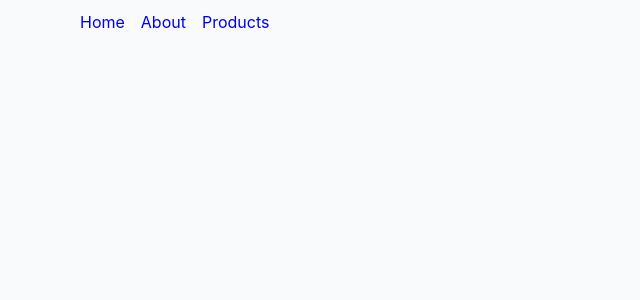
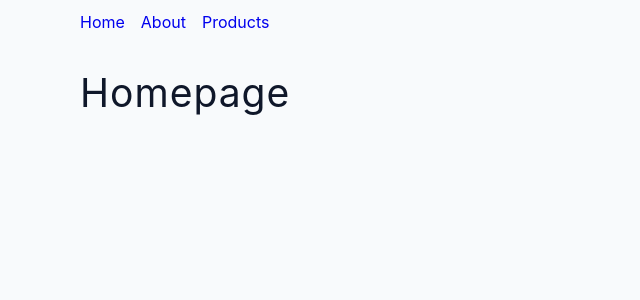
Before and after one commit to OkanAcioglu/react-router, a React (Create React App) app: page / in a window 1280 px wide. Shown: the top 300 px of the page, without its empty margins (0-640 px from the left). Built offline with nearby package versions, Linux system fonts and the light colour scheme.

Commit message:
index-pages

```diff
--- a/src/App.js
+++ b/src/App.js
@@ -9,6 +9,7 @@
 import About from './pages/About'
 import Products from './pages/Products'
 import Error from './pages/Error'
+import SharedLayout from './pages/SharedLayout'
 //? We can also pass the component directly instead of hardcoding.
 //? Whatever we have in the component will be the content of the page.
 
@@ -16,10 +17,14 @@
   //! If we want to nest some routes inside of another we need to go with parent route and decide which routes we wanna setup in there.
   //! Key point when nesting routes where whatever we have here as a parent will be the main route and whatever is inside is going to be "/" + whatever path is over here.
   //! Problem is when we go to the ..URL/about we only see the homepage. To fix this we need use outlet inside of the Home component.
+
+  //* If we have the nested routes for the main one for the parent we can setup "index" route.
+  //* index prop allows us to match whatever we have for the parent path
   return (
     <BrowserRouter>
       <Routes>
-        <Route path='/' element={<Home />}>
+        <Route path='/' element={<SharedLayout />}>
+          <Route index element={<Home />} />
           <Route path='about' element={<About />} />
           <Route path='products' element={<Products />} />
           <Route path='*' element={<Error />} />
--- a/src/pages/Home.js
+++ b/src/pages/Home.js
@@ -1,21 +1,8 @@
-//! For now only way of passing page to page is using the URL bar which is not a best user experience
-//! Unlike traditional multipage applications where we use "a" , in this case if we wanna navigate around the project we wanna grab the "Link" component from react.
-//! Note that if we wanna go somewhere externally we still need to use "a"
-//! "Link" component looking for one thing and it is "to" prop and we just pass the url. We do not need to go full URL just go with "/" and the whatever we want in the app
-//! Note that "path" and "to" props are need to be match.
-
-import { Link, Outlet } from 'react-router-dom'
-import NavBar from '../components/NavBar'
-//? We need import and display this Outlet component and whatever we will setup around this outlet is gonna be the shared layout across the pages that are nested inside of the parent and then actual page content will be displayed here in the outlet one.
 const Home = () => {
   return (
-    <>
-      <NavBar />
-      <section className='section'>
-        {/* ! So if Home Page is shared all across the nested pages we can setup NavBar */}
-        <Outlet />
-      </section>
-    </>
+    <section className='section'>
+      <h2>Homepage</h2>
+    </section>
   )
 }
 export default Home
--- /dev/null
+++ b/src/pages/SharedLayout.js
@@ -0,0 +1,12 @@
+import { Link, Outlet } from 'react-router-dom'
+import NavBar from '../components/NavBar'
+
+const SharedLayout = () => {
+  return (
+    <>
+      <NavBar />
+      <Outlet />
+    </>
+  )
+}
+export default SharedLayout
```
